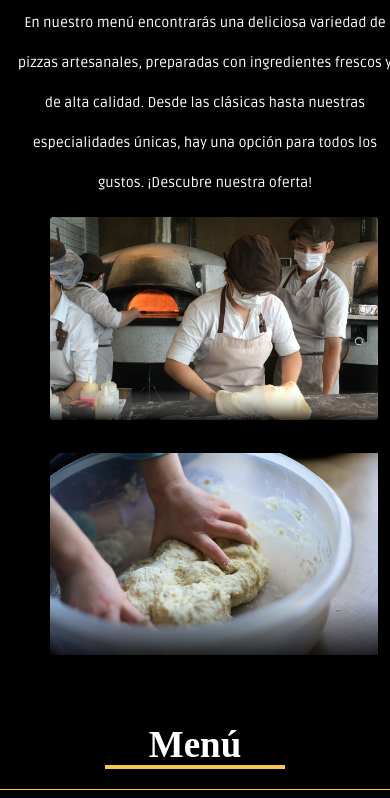
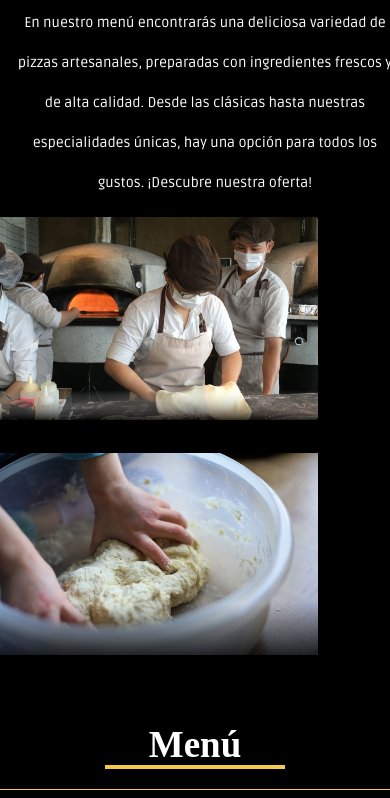
Before and after one commit to OlenaMyroshnykova/TastyPizzeria, a website: page index.html in a window 390 px wide. Shown: the part 2131-2929 px from the top of the page. Drawn offline with Linux system fonts and the light colour scheme; a web font is replaced by a local one.

Commit message:
change styles for main

```diff
--- a/styles/main_about_us.css
+++ b/styles/main_about_us.css
@@ -47,7 +47,7 @@
       justify-content: center;
     }
 
-    img {
+    .restaurant_photo img {
       width: 80%;
       height: auto;
       object-fit: cover;
--- a/styles/main_menu.css
+++ b/styles/main_menu.css
@@ -32,7 +32,6 @@
 
 @media (max-width: 480px) {
     .photoes_ourMenu {
-        box-sizing: border-box;
         display: flex;
         flex-direction: column;
     }
```
